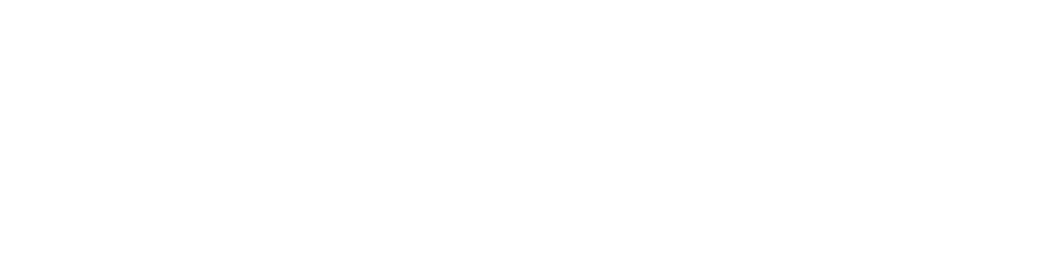
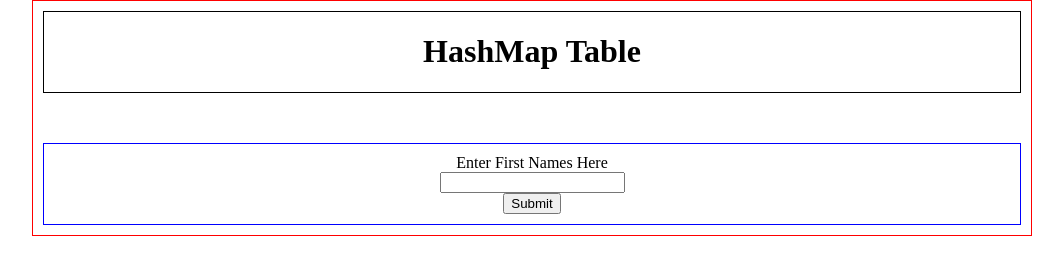
Before and after one commit to IBN12/odin-hashmap, a website built with webpack: page dist/index.html in a window 1280 px wide. Shown: the whole page, without its empty margins (108-1171 px from the left). Built offline with nearby package versions, Linux system fonts and the light colour scheme.

Commit message:
Currently working on the Dom Content right now. Setting up an input field for the user to input a key into the hashmap field.

```diff
--- a/package.json
+++ b/package.json
@@ -15,7 +15,9 @@
     "@babel/core": "^7.23.7",
     "@babel/preset-env": "^7.23.8",
     "babel-jest": "^29.7.0",
+    "css-loader": "^6.9.1",
     "jest": "^29.7.0",
+    "style-loader": "^3.3.4",
     "webpack": "^5.90.0",
     "webpack-cli": "^5.1.4"
   }
--- a/src/index.js
+++ b/src/index.js
@@ -1 +1,5 @@
-import HashMap from "./modules/HashMap";
+import { InitializeDomContent } from "./modules/DomContent";
+
+import './utils/style.css';
+
+InitializeDomContent();
--- /dev/null
+++ b/src/modules/DomContent.js
@@ -0,0 +1,72 @@
+import HashMap from "./HashMap";
+
+// IntializeDomContent(): Will initialize all dom content into the application.
+export function InitializeDomContent(){
+    NodeReferences();
+}
+
+// NodeReferences(): All node values.
+function NodeReferences(){
+    CreateMainTitle();
+    CreateInputField();
+    SubmitButton();
+}
+
+// CreateMainTitle(): Creates the main title logo.
+function CreateMainTitle(){
+    const content = document.getElementById('content');
+
+    const mainTitleContainer = document.createElement('div');
+    mainTitleContainer.classList.add('main-title-container');
+    const mainTitle = document.createElement('h1');
+    mainTitle.textContent = 'HashMap Table';
+    mainTitleContainer.appendChild(mainTitle);
+
+    content.appendChild(mainTitleContainer);
+}
+
+// CreateInputField(): Creates the input field for the user to enter strings.
+function CreateInputField(){
+    const content = document.getElementById('content');
+
+    const form = document.createElement('form');
+
+    const formSectionOne = document.createElement('div');
+    const formSectionTwo = document.createElement('div');
+
+    const label = document.createElement('label');
+    label.textContent = 'Enter First Names Here';
+    label.setAttribute('for', 'name');
+
+    const input = document.createElement('input');
+    input.setAttribute('type', 'text');
+    input.setAttribute('id', 'name');
+    input.setAttribute('name', 'name');
+
+    formSectionOne.appendChild(label);
+    formSectionOne.appendChild(input);
+
+    const submit = document.createElement('button');
+    submit.textContent = 'Submit';
+
+    formSectionTwo.appendChild(submit);
+
+    form.appendChild(formSectionOne);
+    form.appendChild(formSectionTwo);
+
+    content.appendChild(form);
+}
+
+// SubmitButton(): The submit button to enter data.
+function SubmitButton(){
+    const submit = document.querySelector('form > div:nth-child(2) > button');
+
+    submit.addEventListener('click', SubmitKey);
+}
+
+// SubmitKey(): Will submit data into the hashmap field.
+function SubmitKey(e){
+    e.preventDefault();
+    const input = document.querySelector('form > div:nth-child(1) > input');
+    console.log('Entered Value: ', input.value); // Testing
+}
--- a/src/modules/HashMap.js
+++ b/src/modules/HashMap.js
@@ -2,24 +2,48 @@
  * => Assignment:
  * 1. Start by creating a HashMap class or factory function. It's up to you which you want to use.
  * Then proceed to create the following methods:
+ *
+ * 2. hash takes a value and produces a hash code with it. We did implement a fairly good hash
+ * function in the previous lesson. You are free to use that, or if you wish, you can conduct your own
+ * research. Beware, this is a deep deep rabbit hole.
+ *
+ * Note: Hash maps could accommodate various data types for keys like
+ * numbers, strings, objects. But for this project, only handle keys
+ * of type strings.
  */
 // HashMap Factory Function Test:
-const HashMap = () => {
-    const testReturn = 1;
+// const HashMap = () => {
+//     const testReturn = 1;
 
-    return {testReturn};
-}
+//     return {testReturn};
+// }
 
 // HashMap Class Test:
-export class HashMapClass{
-    constructor(value)
-    {
-        this.value = value;
+export class HashMap{
+    constructor(table_size){
+        this.table_size = table_size;
     }
 
-    ShowValue(){
-        return this.value;
+    stringToNumber(string){
+        let hashCode = 0;
+        let number = 0;
+
+        for (let i = 0; i < string.length; i++)
+        {
+            number += string.charCodeAt(i);
+        }
+
+        // The Mod Method (Hashing by division)
+        hashCode = number % this.table_size;
+
+        return hashCode;
     }
+
+    hash(key){
+        return this.stringToNumber(key);
+    }
+
+
 }
 
 export default HashMap;
--- a/src/modules/HashMap.test.js
+++ b/src/modules/HashMap.test.js
@@ -1,13 +1,7 @@
 import HashMap from "./HashMap";
-import { HashMapClass } from "./HashMap";
 
-const HashMapObj = HashMap();
-test('HashMap obj should return 1 from the returnTest property', () => {
-    expect(HashMapObj.testReturn).toBe(1);
+const hashMapObj = new HashMap(43);
+
+test ('The hash method should return a number value', () => {
+    expect(hashMapObj.hash('Isom')).not.toBeNull();
 });
-
-const HashMapClassObj = new HashMapClass(10);
-
-test('HashMap Class Obj should return 10 from the value property', () => {
-    expect(HashMapClassObj.ShowValue()).toBe(10);
-});
--- /dev/null
+++ b/src/utils/style.css
@@ -0,0 +1,43 @@
+/* body - The main body for the application. */
+body{
+    padding: 0;
+    margin: 0;
+}
+
+/* * - All elements for the application. */
+*{
+    box-sizing: border-box;
+}
+
+/***************************************************************************************************************************************************************************/
+/***************************************************************************************************************************************************************************/
+/* |Main Content| */
+#content{
+    border: 1px solid red;
+    margin: 0 auto;
+    width: 1000px;
+    padding: 10px;
+}
+
+/***************************************************************************************************************************************************************************/
+/***************************************************************************************************************************************************************************/
+/* |Main Title| */
+.main-title-container{
+    border: 1px solid black;
+    text-align: center;
+}
+
+/***************************************************************************************************************************************************************************/
+/***************************************************************************************************************************************************************************/
+/* |Form Field| */
+#content > form{
+    display: block;
+    border: 1px solid blue;
+    margin-top: 50px;
+    text-align: center;
+    padding: 10px;
+}
+
+#content > form > div:nth-child(1) > label{
+    display: block;
+}
--- a/webpack.config.js
+++ b/webpack.config.js
@@ -8,4 +8,12 @@ module.exports = {
         path: path.resolve(__dirname, 'dist'),
     },
     devtool: 'inline-source-map',
+    module:{
+        rules: [
+            {
+                test: /\.css$/i,
+                use: ['style-loader', 'css-loader'],
+            },
+        ],
+    },
 };
```
Also changed, not shown: dist/index.html, dist/main.js, 1 other file.
